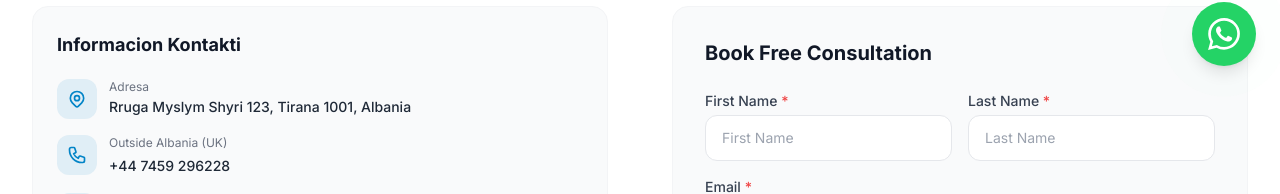
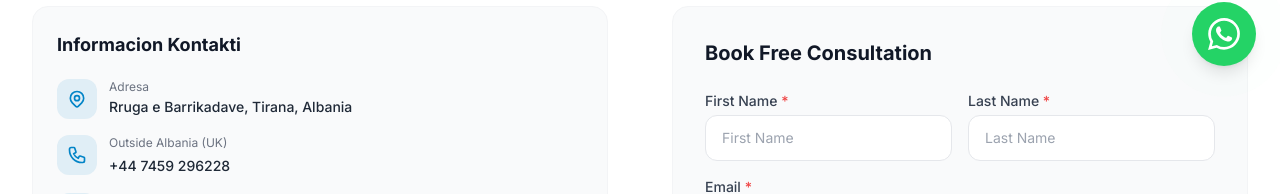
Before and after one commit to ardit2701/dental-albania, a Next.js app: page /en/contact in a window 1280 px wide. Shown: the part 710-904 px from the top of the page. Built offline with nearby package versions, Linux system fonts and the light colour scheme.

Commit message:
Update address to Rruga e Barrikadave, Tirana

```diff
--- a/messages/en.json
+++ b/messages/en.json
@@ -282,7 +282,7 @@
   "contact": {
     "title": "Contact Us",
     "subtitle": "We are here to help. Book a free consultation today.",
-    "address": "Rruga Myslym Shyri 123, Tirana 1001, Albania",
+    "address": "Rruga e Barrikadave, Tirana, Albania",
     "phone": "+355 69 5XX XXXX",
     "email": "info@maxillodent.al",
     "hours": "Monday - Saturday: 09:00 - 19:00",
@@ -382,7 +382,7 @@
     },
     "contact": {
       "title": "Contact",
-      "address": "Rruga Myslym Shyri 123, Tirana",
+      "address": "Rruga e Barrikadave, Tirana, Albania",
       "phone": "+355 69 5XX XXXX",
       "email": "info@maxillodent.al",
       "phoneALPlaceholder": "Coming soon"
--- a/messages/it.json
+++ b/messages/it.json
@@ -282,7 +282,7 @@
   "contact": {
     "title": "Contattaci",
     "subtitle": "Siamo qui per aiutare. Prenota una consulenza gratuita oggi.",
-    "address": "Rruga Myslym Shyri 123, Tirana 1001, Albania",
+    "address": "Rruga e Barrikadave, Tirana, Albania",
     "phone": "+355 69 5XX XXXX",
     "email": "info@maxillodent.al",
     "hours": "Lunedì - Sabato: 09:00 - 19:00",
@@ -382,7 +382,7 @@
     },
     "contact": {
       "title": "Contatto",
-      "address": "Rruga Myslym Shyri 123, Tirana",
+      "address": "Rruga e Barrikadave, Tirana, Albania",
       "phone": "+355 69 5XX XXXX",
       "email": "info@maxillodent.al",
       "phoneALPlaceholder": "Prossimamente"
--- a/messages/sq.json
+++ b/messages/sq.json
@@ -282,7 +282,7 @@
   "contact": {
     "title": "Na Kontaktoni",
     "subtitle": "Jemi këtu për të ndihmuar. Caktoni një konsultim falas sot.",
-    "address": "Rruga Myslym Shyri 123, Tiranë 1001, Shqipëri",
+    "address": "Rruga e Barrikadave, Tiranë, Shqipëri",
     "phone": "+355 69 5XX XXXX",
     "email": "info@maxillodent.al",
     "hours": "E Hënë - E Shtunë: 09:00 - 19:00",
@@ -382,7 +382,7 @@
     },
     "contact": {
       "title": "Kontakt",
-      "address": "Rruga Myslym Shyri 123, Tiranë",
+      "address": "Rruga e Barrikadave, Tiranë, Shqipëri",
       "phone": "+355 69 5XX XXXX",
       "email": "info@maxillodent.al",
       "phoneALPlaceholder": "Së shpejti"
--- a/src/components/contact/ContactForm.tsx
+++ b/src/components/contact/ContactForm.tsx
@@ -316,7 +316,7 @@ export default function ContactForm() {
             {/* Map */}
             <div className="rounded-2xl overflow-hidden border border-gray-100 shadow-sm h-64 lg:h-72">
               <iframe
-                src="https://www.google.com/maps/embed?pb=!1m18!1m12!1m3!1d2996.1234567890!2d19.8187!3d41.3275!2m3!1f0!2f0!3f0!3m2!1i1024!2i768!4f13.1!3m3!1m2!1s0x0%3A0x0!2zNDHCsDE5JzM5LjAiTiAxOcKwNDknMDcuMiJF!5e0!3m2!1sen!2sal!4v1234567890"
+                src="https://www.google.com/maps/embed?pb=!1m18!1m12!1m3!1d2996.0!2d19.8167!3d41.3317!2m3!1f0!2f0!3f0!3m2!1i1024!2i768!4f13.1!3m3!1m2!1s0x13503102fd577cbb%3A0x3d628b7f5e6fce1c!2sRruga+e+Barrikadave%2C+Tirana%2C+Albania!5e0!3m2!1sen!2sal!4v1700000000000"
                 width="100%"
                 height="100%"
                 style={{ border: 0 }}
```
